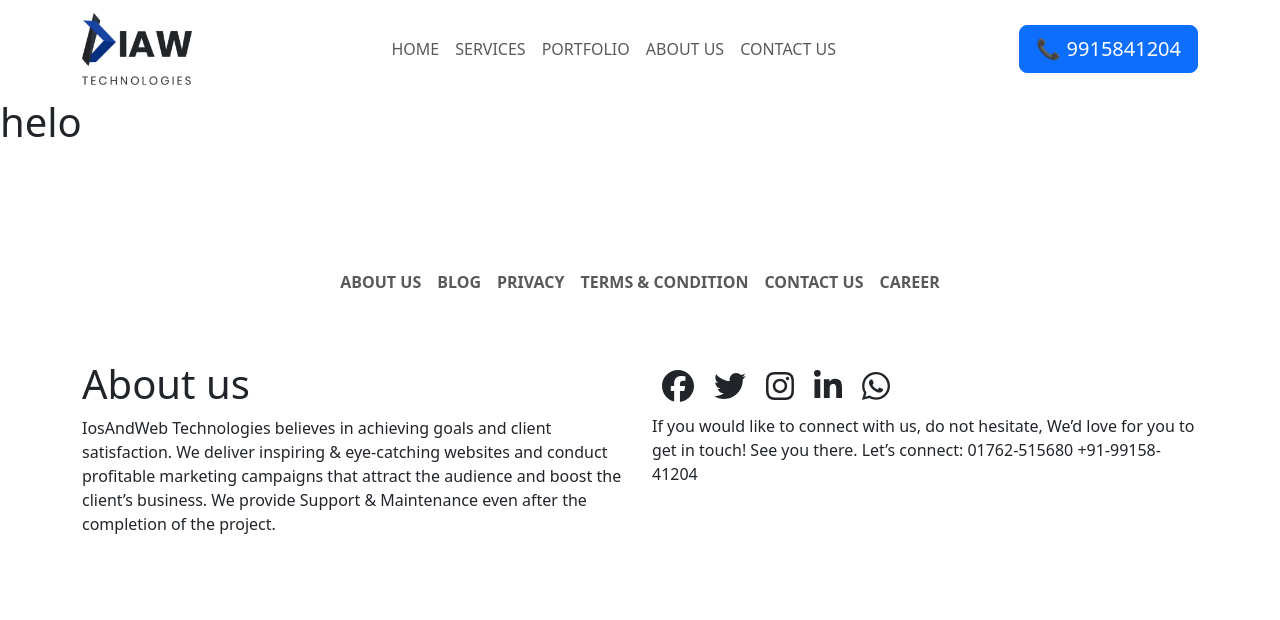
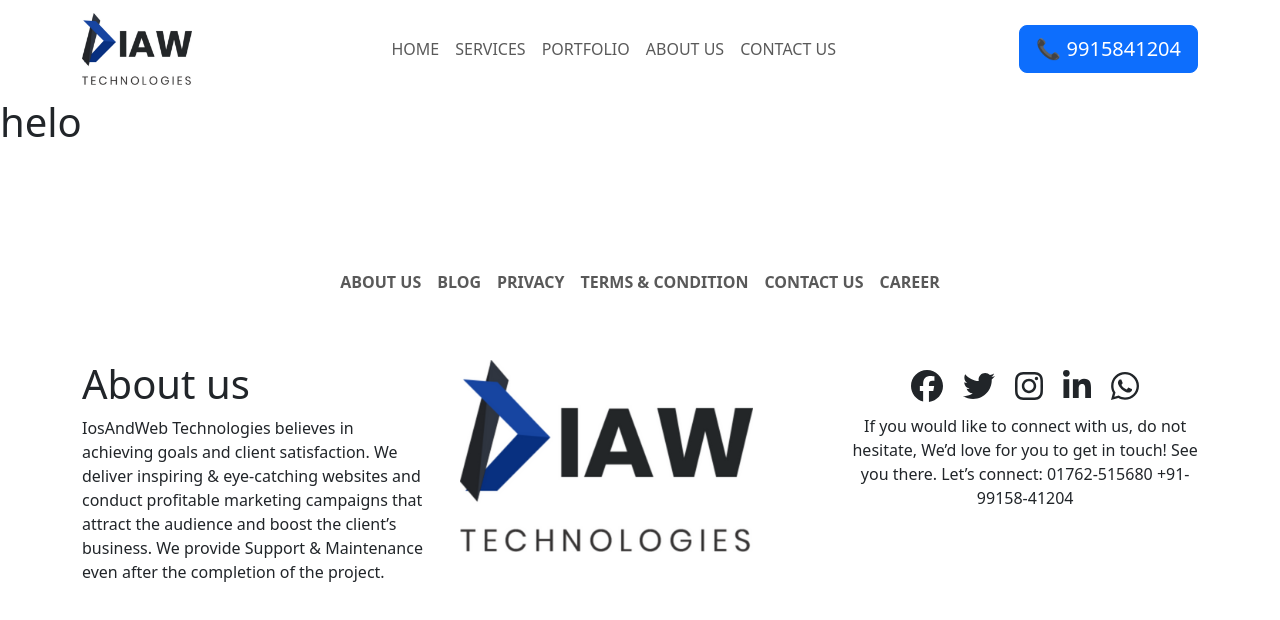
Before and after one commit to Jatin-dev12/sehgal, a React (Create React App) app: page /Portfolio in a window 1280 px wide. Shown: the top 620 px of the page. Built offline with nearby package versions, Linux system fonts and the light colour scheme.

Commit message:
all good

```diff
--- a/src/App.css
+++ b/src/App.css
@@ -155,3 +155,14 @@ svg:not(:root).svg-inline--fa, svg:not(:host).svg-inline--fa {
     align-items: center;
     justify-content: center ;
 }
+.dabba{
+    padding-left: 20px;
+    padding-right: 35px;
+}
+.dabba img{
+    width: 85%;
+    justify-content: right;
+}
+.aws{
+    text-align: center;
+}
--- a/src/componets/footer.js
+++ b/src/componets/footer.js
@@ -4,6 +4,7 @@ import Navbar from 'react-bootstrap/Navbar';
 import Container from 'react-bootstrap/Container';
 import Row from 'react-bootstrap/Row';
 import Col from 'react-bootstrap/Col';
+import photo from './images/IAW-black-logo.png';
 import { FontAwesomeIcon } from '@fortawesome/react-fontawesome'
 import { faTwitter , faFacebook , faInstagram , faLinkedinIn ,faWhatsapp } from '@fortawesome/free-brands-svg-icons'
 
@@ -41,7 +42,10 @@ function footer() {
 
 
         </Col>
-        <Col xs>
+        <Col className='dabba'>
+          < img src={photo} alt="fvsdff"/>
+        </Col>
+        <Col xs  className='aws'>
           <FontAwesomeIcon icon={faFacebook} size='2x' />
           <FontAwesomeIcon icon={faTwitter} size='2x'/>
           <FontAwesomeIcon icon={faInstagram} size='2x'/>
```
